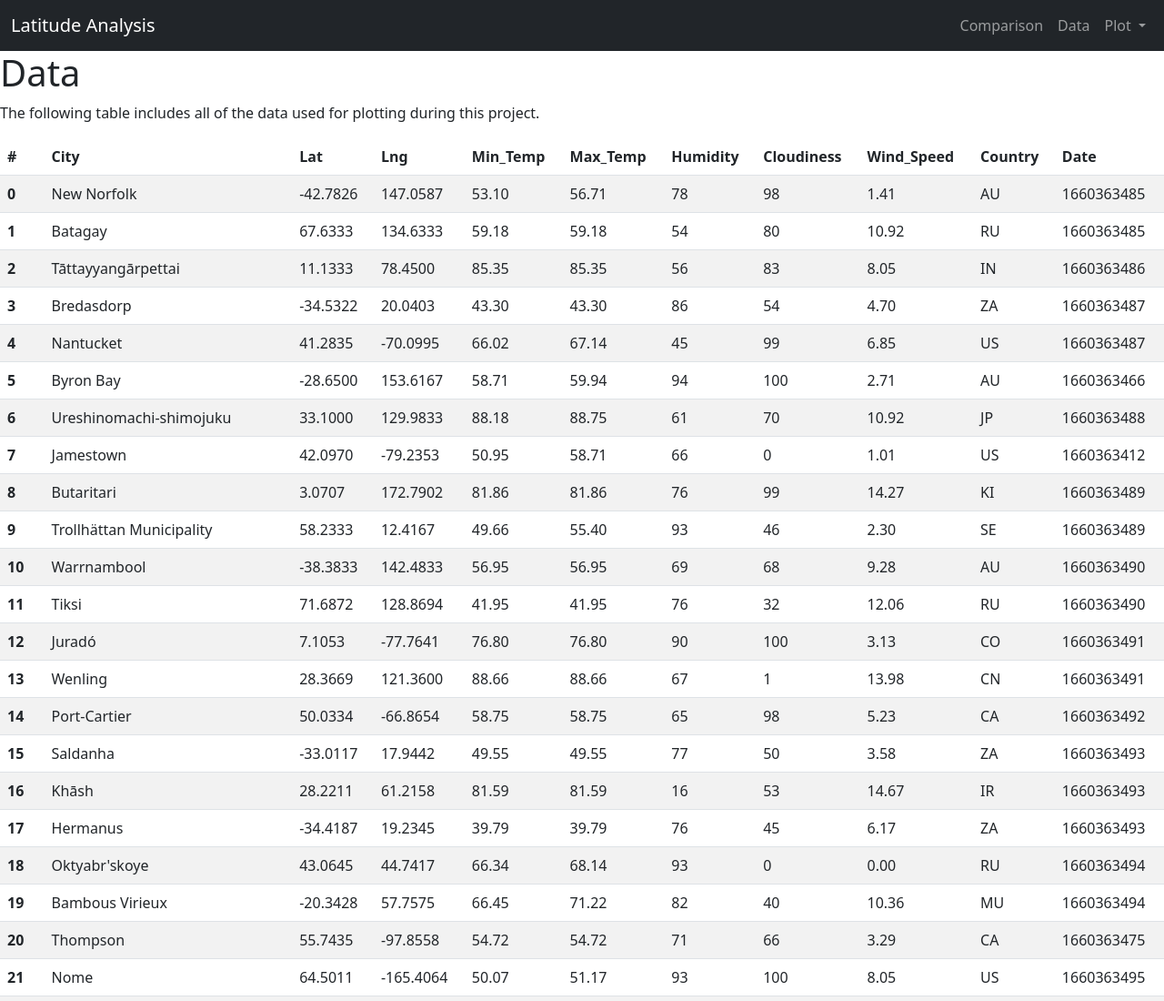
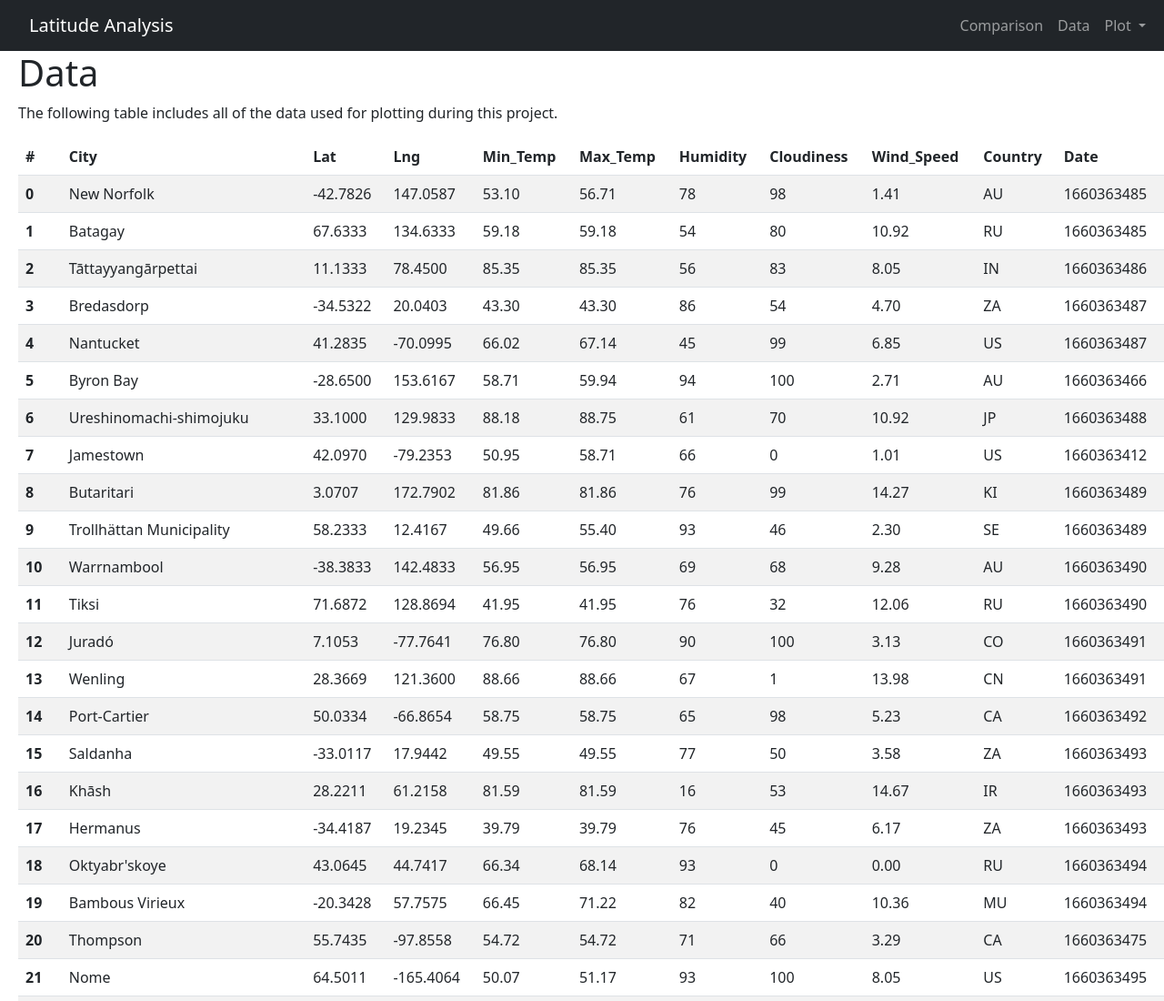
Before and after one commit to kimaprice/weather-equator, a plain HTML site: page data.html in a window 1280 px wide. Shown: the top 1100 px of the page at 91% size. Drawn offline with nearby package versions, Linux system fonts and the light colour scheme.

Commit message:
fix spacing

```diff
--- a/assets/css/style.css
+++ b/assets/css/style.css
@@ -5,8 +5,20 @@
   border-color: darkblue;
 }
 
-.head h1 {
-  align-items: center;
+h1 {
+  margin-left: 20px;
+}
+
+.container-fluid {
+  margin-left: 20px;
+}
+
+p {
+  margin-left: 20px;
+}
+
+.table-responsive {
+  margin-left: 20px;
 }
 
 .nav-item {
```
Also changed, not shown: comparison.html (+1 -1 lines).
